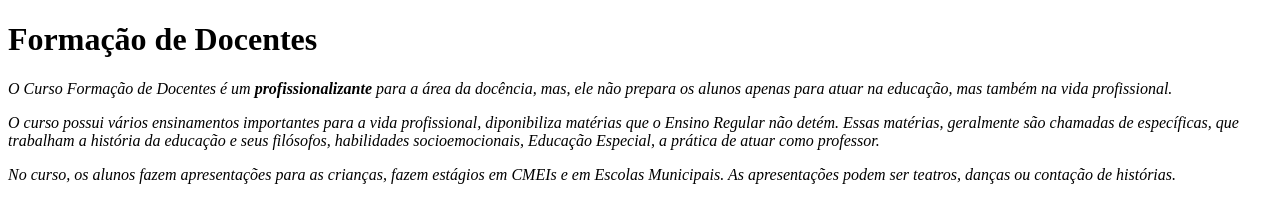
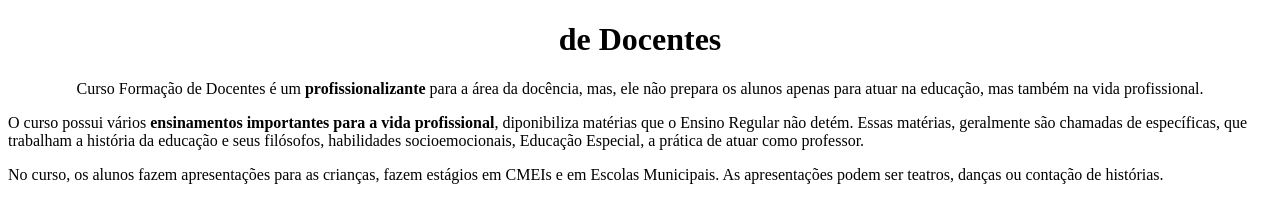
Before and after one commit to alessandracarvalholeite/Se-liga, a plain HTML site: page index.html in a window 1280 px wide. Drawn offline with Linux system fonts and the light colour scheme.

Commit message:
ddddaaaaaaaa

```diff
--- a/index.html
+++ b/index.html
@@ -1,14 +1,20 @@
 <!DOCTYPE html>
+
 <html lang="pt-br>
+
+
     <head>
         <meta charset="UTF-8">
         <title>Formação de Docentes</title>
     </head>
+
+
     <body>
-<h1>Formação de Docentes</h1>
 
-<p><em>O Curso Formação de Docentes é um <strong> profissionalizante</strong> para a área da docência, mas, ele não prepara os alunos apenas para atuar na educação, mas também na vida profissional.</emp></p>
-<p>O curso possui vários <em>ensinamentos importantes para a vida profissional</em>, diponibiliza matérias que o Ensino Regular não detém. Essas matérias, geralmente são chamadas de específicas, que trabalham a história da educação e seus filósofos, habilidades socioemocionais, Educação Especial, a prática de atuar como professor.</p>
+        <h1 style="text-align: center"> de Docentes</h1>
+
+        <p style="text-align:  center"> Curso Formação de Docentes é um <strong> profissionalizante</strong> para a área da docência, mas, ele não prepara os alunos apenas para atuar na educação, mas também na vida profissional.</p>
+        <p>O curso possui vários <strong>ensinamentos importantes para a vida profissional</strong>, diponibiliza matérias que o Ensino Regular não detém. Essas matérias, geralmente são chamadas de específicas, que trabalham a história da educação e seus filósofos, habilidades socioemocionais, Educação Especial, a prática de atuar como professor.</p>
         <p>No curso, os alunos fazem apresentações para as crianças, fazem estágios em CMEIs e em Escolas Municipais. As apresentações podem ser teatros, danças ou contação de histórias.</p>
     </body>
 </html>
```
Lines whose indentation alone changed are shown as unchanged.
